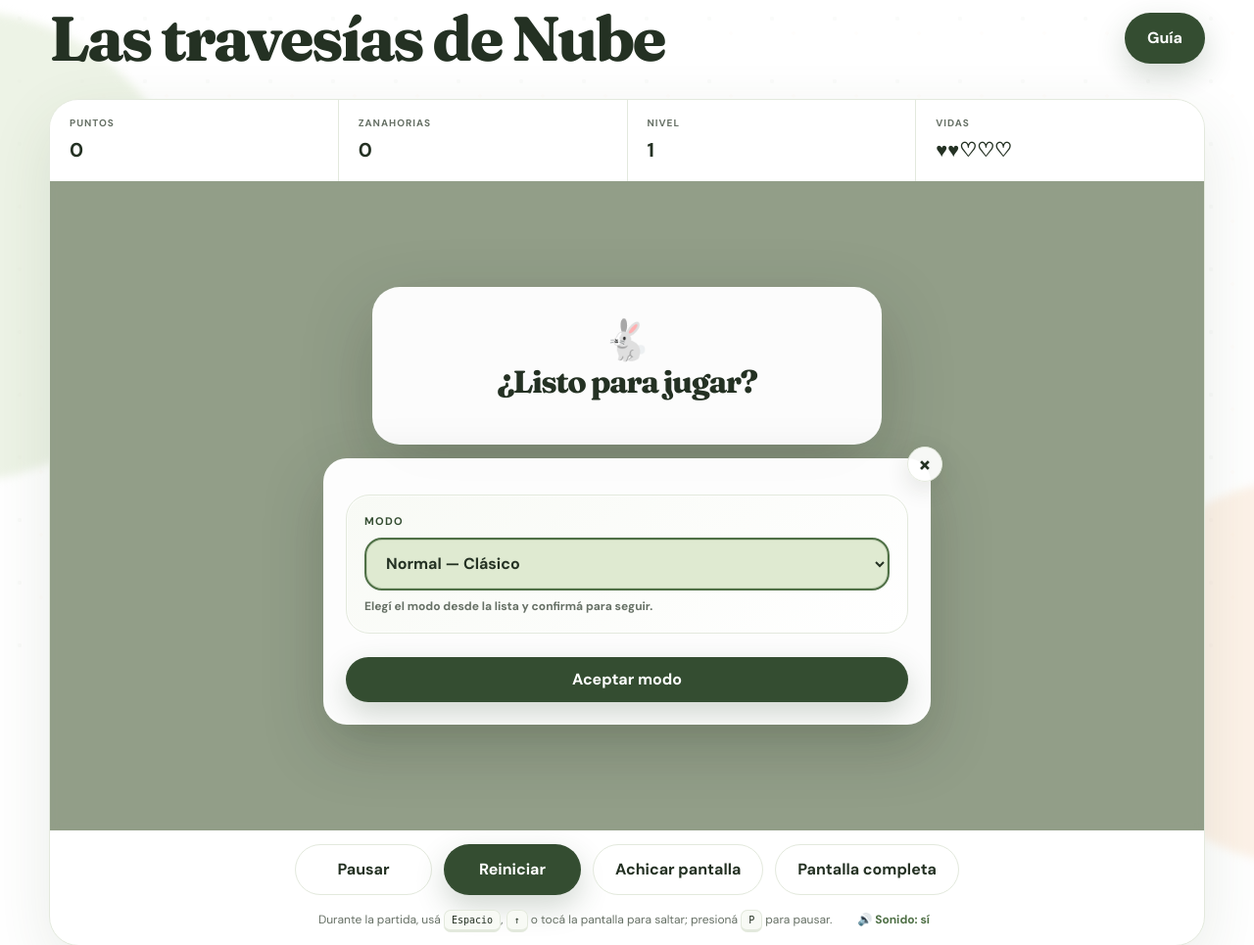
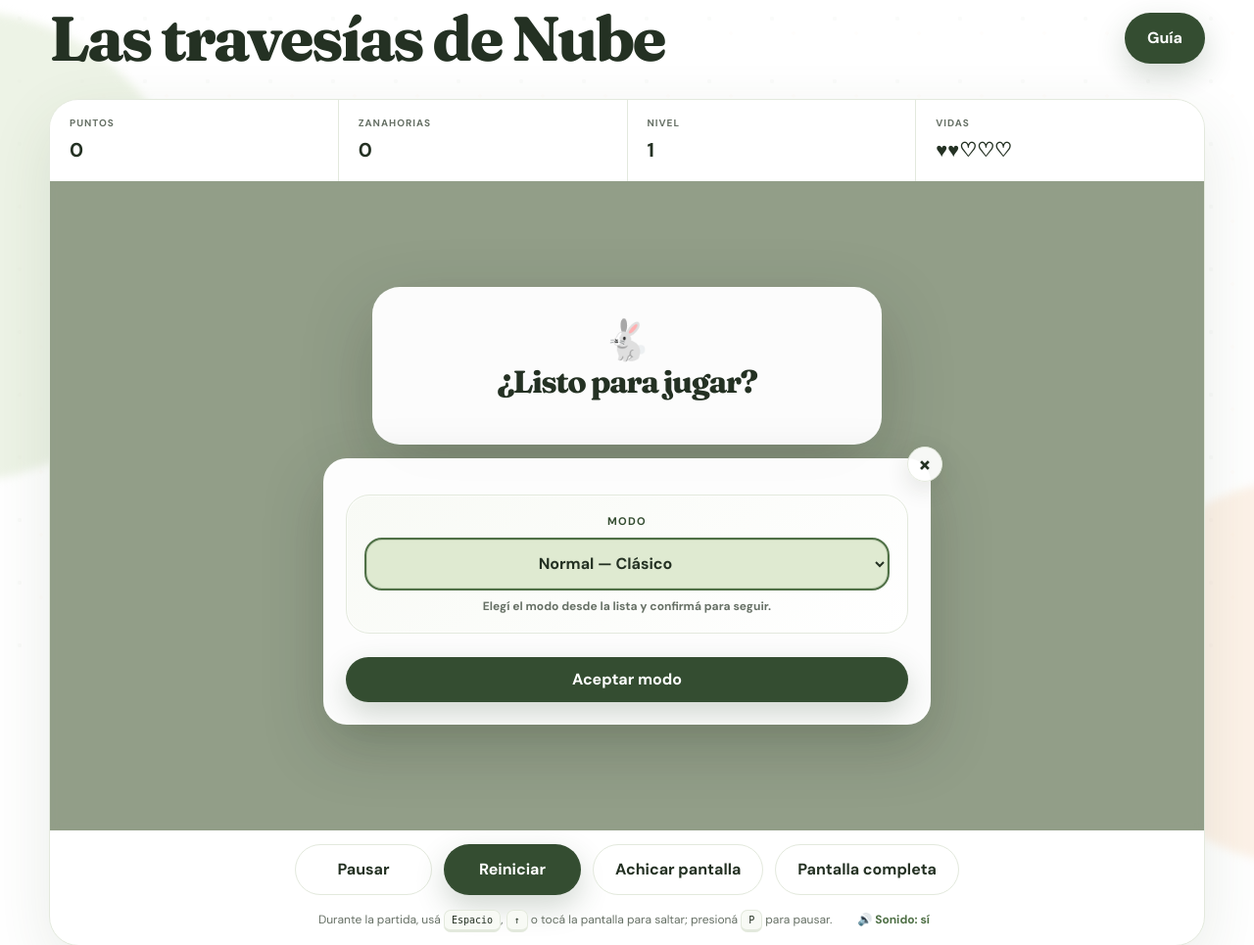
Before and after one commit to lu-developer476/Bunny-Quest, a Django app: page /jugar/ in a window 1280 px wide. Shown: the part 129-1094 px from the top of the page at 98% size. Run offline with Django 5.2, Linux system fonts and the light colour scheme; data that the repository does not hold is empty.

Commit message:
Center mode selection text before gameplay

```diff
--- a/static/css/styles.css
+++ b/static/css/styles.css
@@ -1289,3 +1289,23 @@ body.theme-light-grey .theme-selector select { background: #f7f8f9; }
     min-width: 0;
   }
 }
+
+
+/* Center the mode picker text before the player starts a run. */
+#modeStep .mode-selector {
+  text-align: center;
+}
+#modeStep .mode-selector-label {
+  text-align: center;
+}
+#modeStep .challenge-select {
+  text-align: center;
+  text-align-last: center;
+}
+#modeStep .mode-selector-help {
+  text-align: center;
+}
+#modeStep > .button {
+  display: block;
+  margin-inline: auto;
+}
```
